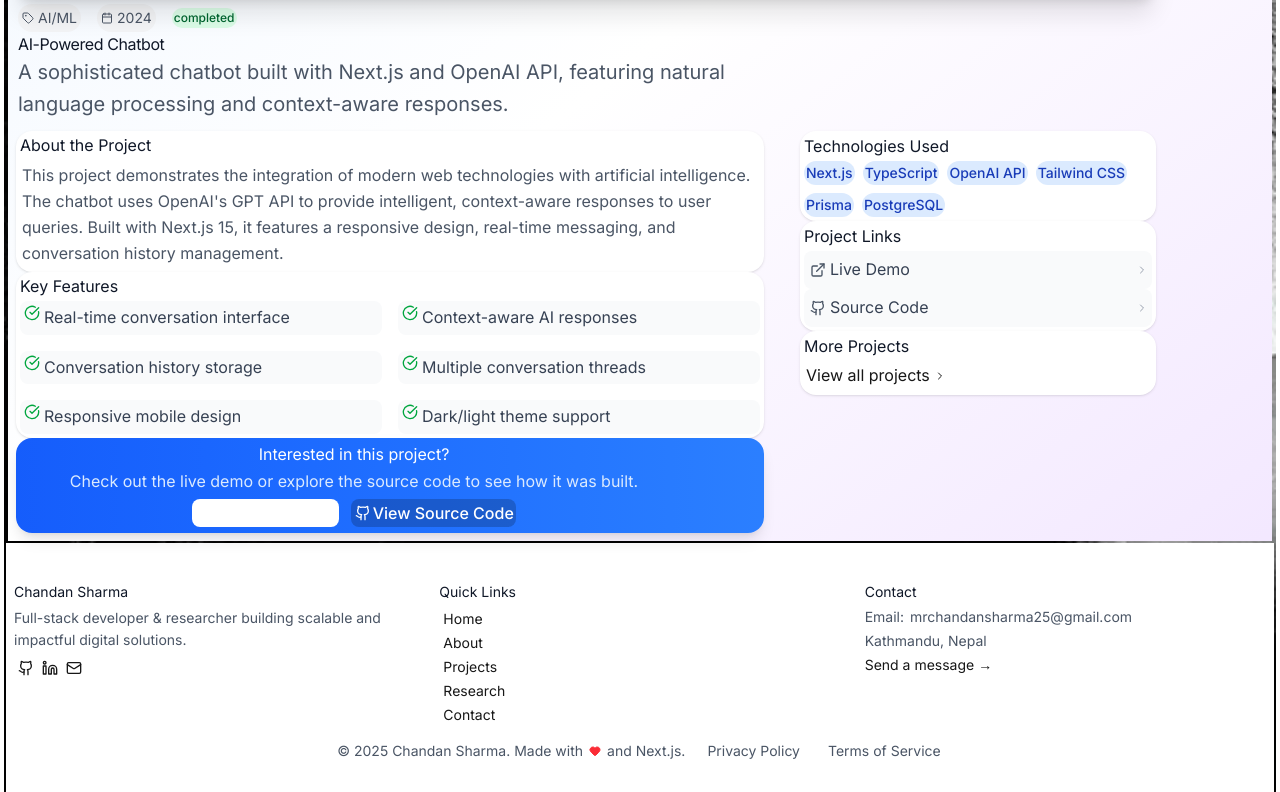
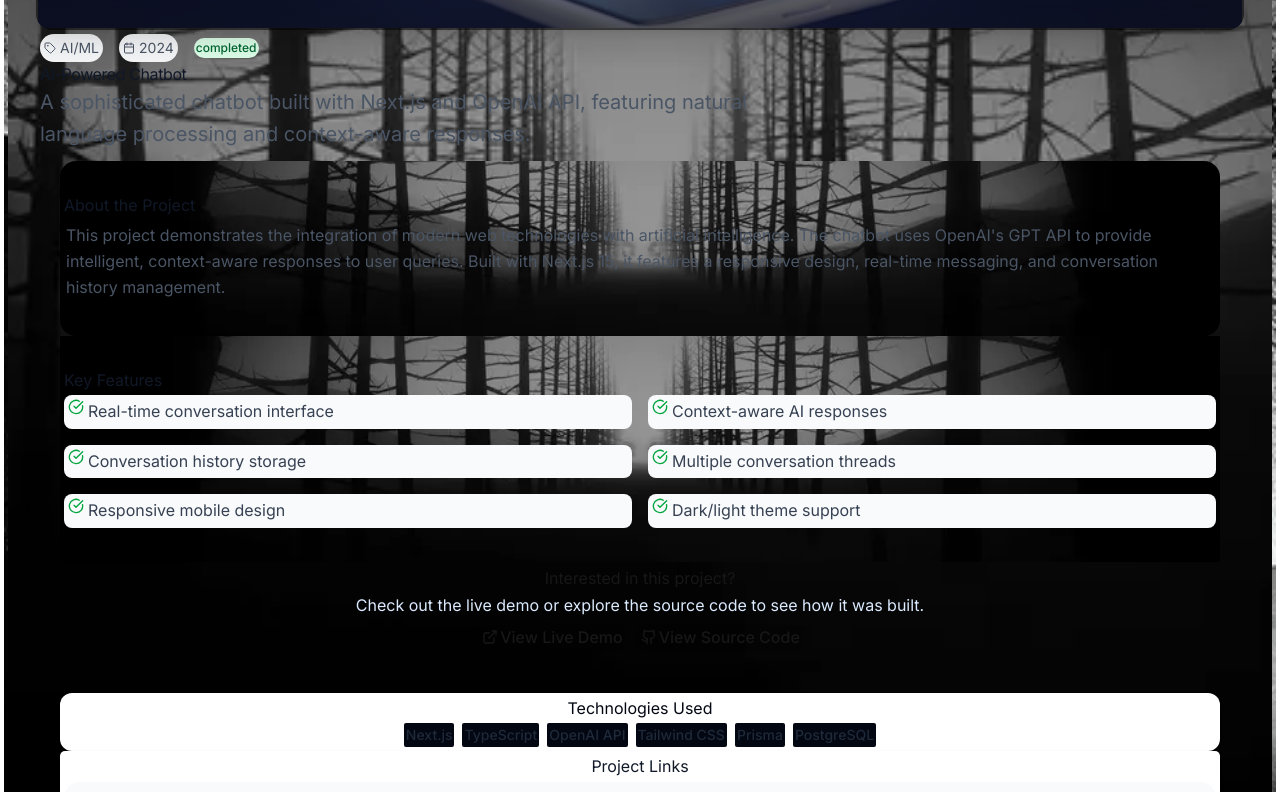
Before and after one commit to Chandan25sharma/portfolio-Chandan-Sharma, a Next.js app: page /projects/ai-chatbot in a window 1280 px wide. Shown: the part 540-1332 px from the top of the page. Built offline with nearby package versions, Linux system fonts and the light colour scheme.

Commit message:
updated view page

```diff
--- a/src/app/globals.css
+++ b/src/app/globals.css
@@ -488,13 +488,19 @@ body {
 }
 
 /* Improved container max widths */
-.container-responsive {
+.container-responsive1 {
   max-width: 100%;
   margin: 0 auto;
   padding-left: 1.5rem;
   padding-right: 1.5rem;
 }
 
+.container-responsive2 {
+  max-width: 100%;
+  margin: 0 auto;
+  padding-left: 4.5rem;
+  padding-right: 4.5rem;
+}
 @media (min-width: 640px) {
   .container-responsive {
     padding-left: 2rem;
--- a/src/app/projects/[slug]/page.tsx
+++ b/src/app/projects/[slug]/page.tsx
@@ -19,8 +19,8 @@ export default async function ProjectPage({ params }: PageProps) {
   }
 
   return (
-    <div className="min-h-screen py-12 md:py-20section-spacing bg-gradient-to-br from-blue-50 via-white to-purple-100 dark:from-gray-900 dark:via-gray-950 dark:to-gray-900">
-      <div className="mx-auto max-w-6xl px-4 sm:px-6 lg:px-8">
+    <div className="section-spacing bg-[url('/images/bgimg6.jpg')] bg-cover bg-center bg-no-repeat">
+      <div className="container-responsive1 mx-auto px-6 sm:px-8 lg:px-12">
         {/* Back Button */}
         <div className="mb-8">
           <Link
@@ -101,11 +101,11 @@ export default async function ProjectPage({ params }: PageProps) {
         </div>
 
         {/* Project Content */}
-        <div className="grid grid-cols-1 lg:grid-cols-3 gap-8">
+        <div className="grid grid-cols-1 lg:grid-cols-2 gap-8 container-responsive1">
           {/* Main Content */}
           <div className="lg:col-span-2 space-y-8">
             {/* About the Project */}
-            <section className="bg-white dark:bg-gray-900 rounded-2xl p-6 md:p-8 shadow-sm border border-gray-200 dark:border-gray-800">
+            <section className="section-spacing bg-[url('/images/bgimg6.jpg')] bg-cover bg-center bg-no-repeat rounded-2xl">
               <h2 className="text-2xl font-semibold text-gray-900 dark:text-white mb-6 pb-2 border-b border-gray-200 dark:border-gray-800">
                 About the Project
               </h2>
@@ -118,7 +118,7 @@ export default async function ProjectPage({ params }: PageProps) {
 
             {/* Key Features */}
             {'features' in project && (
-              <section className="bg-white dark:bg-gray-900 rounded-2xl p-6 md:p-8 shadow-sm border border-gray-200 dark:border-gray-800">
+              <section className="section-spacing bg-[url('/images/bgimg6.jpg')] bg-cover bg-center bg-no-repeat">
                 <h2 className="text-2xl font-semibold text-gray-900 dark:text-white mb-6 pb-2 border-b border-gray-200 dark:border-gray-800">
                   Key Features
                 </h2>
@@ -137,8 +137,8 @@ export default async function ProjectPage({ params }: PageProps) {
             )}
 
             {/* Call to Action */}
-            <section className="bg-gradient-to-r from-blue-600 to-blue-500 dark:from-blue-800 dark:to-blue-700 rounded-2xl p-6 md:p-8 text-white shadow-lg">
-              <div className="max-w-2xl mx-auto text-center">
+            <section className="g-gradient-custom justify-center">
+              <div className="max-w-8xl mx-auto text-center justify-around">
                 <h3 className="text-2xl font-semibold mb-3">
                   Interested in this project?
                 </h3>
@@ -150,7 +150,7 @@ export default async function ProjectPage({ params }: PageProps) {
                     href={project.liveUrl}
                     target="_blank"
                     rel="noopener noreferrer"
-                    className="inline-flex items-center justify-center px-6 py-3 text-base font-medium rounded-lg text-blue-600 bg-white hover:bg-gray-50 transition-all duration-200 hover:shadow-md"
+                    className="inline-flex items-center justify-center px-6 py-3 text-base font-medium rounded-lg text-white bg-black/20 hover:bg-black/30 transition-all duration-200 hover:shadow-md"
                   >
                     <ExternalLink className="mr-2 h-5 w-5" />
                     View Live Demo
@@ -159,7 +159,7 @@ export default async function ProjectPage({ params }: PageProps) {
                     href={project.githubUrl}
                     target="_blank"
                     rel="noopener noreferrer"
-                    className="inline-flex items-center justify-center px-6 py-3 text-base font-medium rounded-lg text-white bg-black/20 hover:bg-black/30 border border-white/20 transition-all duration-200 hover:shadow-md"
+                    className="inline-flex items-center justify-center px-6 py-3 text-base font-medium rounded-lg text-white bg-black/20 hover:bg-black/30 border border-white/10 transition-all duration-200 hover:shadow-md"
                   >
                     <Github className="mr-2 h-5 w-5" />
                     View Source Code
@@ -170,17 +170,17 @@ export default async function ProjectPage({ params }: PageProps) {
           </div>
 
           {/* Sidebar */}
-          <div className="lg:col-span-1 space-y-6 sticky top-6 h-fit">
+          <div className="lg:col-span-2 space-y-6 sticky top-6 h-fit max-w-8xl mx-auto text-center justify-around">
             {/* Technologies */}
-            <div className="bg-white dark:bg-gray-900 rounded-2xl p-6 shadow-sm border border-gray-200 dark:border-gray-800">
-              <h3 className="text-xl font-semibold text-gray-900 dark:text-white mb-4 pb-2 border-b border-gray-200 dark:border-gray-800">
+            <div className="bg-white dark:bg-gray-950 rounded-xl p-6 shadow-sm border border-gray-200 dark:border-gray-800">
+              <h3 className="text-xl font-semibold text-gray-950 dark:text-white mb-4 pb-2 border-b border-gray-200 dark:border-gray-800">
                 Technologies Used
               </h3>
-              <div className="flex flex-wrap gap-2">
+              <div className="flex flex-wrap gap-2 justify-center">
                 {project.technologies.map((tech) => (
                   <span
                     key={tech}
-                    className="inline-flex items-center px-3 py-1.5 rounded-full text-sm font-medium bg-blue-100 text-blue-800 dark:bg-blue-900 dark:text-blue-300 hover:scale-105 transition-transform duration-150"
+                    className="inline-flex items-center px-3 py-1.5 rounded-[2px] text-sm font-medium bg-gray-950 text-gray-800 dark:bg-gray-900 dark:text-gray-300"
                   >
                     {tech}
                   </span>
@@ -189,7 +189,7 @@ export default async function ProjectPage({ params }: PageProps) {
             </div>
 
             {/* Project Links */}
-            <div className="bg-white dark:bg-gray-900 rounded-2xl p-6 shadow-sm border border-gray-200 dark:border-gray-800">
+            <div className="bg-white dark:bg-gray-950 rounded-[5px] p-6 shadow-sm border border-gray-200 dark:border-gray-800">
               <h3 className="text-xl font-semibold text-gray-900 dark:text-white mb-4 pb-2 border-b border-gray-200 dark:border-gray-800">
                 Project Links
               </h3>
@@ -198,7 +198,7 @@ export default async function ProjectPage({ params }: PageProps) {
                   href={project.liveUrl}
                   target="_blank"
                   rel="noopener noreferrer"
-                  className="group flex items-center justify-between p-3 rounded-lg bg-gray-50 dark:bg-gray-800 hover:bg-gray-100 dark:hover:bg-gray-700 transition-all duration-200"
+                  className="group flex items-center justify-between p-3 rounded-2xl bg-gray-50 dark:bg-gray-950 hover:bg-gray-100 dark:hover:bg-gray-700 transition-all duration-200"
                 >
                   <div className="flex items-center space-x-3">
                     <ExternalLink className="h-5 w-5 text-gray-600 dark:text-gray-400" />
@@ -210,7 +210,7 @@ export default async function ProjectPage({ params }: PageProps) {
                   href={project.githubUrl}
                   target="_blank"
                   rel="noopener noreferrer"
-                  className="group flex items-center justify-between p-3 rounded-lg bg-gray-50 dark:bg-gray-800 hover:bg-gray-100 dark:hover:bg-gray-700 transition-all duration-200"
+                  className="group flex items-center justify-between p-3 rounded-lg bg-gray-50 dark:bg-gray-950 hover:bg-gray-100 dark:hover:bg-gray-700 transition-all duration-200"
                 >
                   <div className="flex items-center space-x-3">
                     <Github className="h-5 w-5 text-gray-600 dark:text-gray-400" />
@@ -222,7 +222,7 @@ export default async function ProjectPage({ params }: PageProps) {
             </div>
 
             {/* More Projects */}
-            <div className="bg-white dark:bg-gray-900 rounded-2xl p-6 shadow-sm border border-gray-200 dark:border-gray-800">
+            <div className="bg-white dark:bg-gray-900 rounded-[5px] p-6 shadow-sm border border-gray-200 dark:border-gray-800">
               <h3 className="text-xl font-semibold text-gray-900 dark:text-white mb-4 pb-2 border-b border-gray-200 dark:border-gray-800">
                 More Projects
               </h3>
--- a/src/components/Footer.tsx
+++ b/src/components/Footer.tsx
@@ -93,7 +93,7 @@ export default function Footer() {
       </div>
 
       {/* Bottom Footer */}
-      <div className="border-t border-gray-200 dark:border-gray-800 py-6">
+      <div className="border-t-2 border-white py-6">
         <div className="max-w-8xl mx-auto flex flex-col md:flex-row items-center justify-center gap-4 text-gray-600 dark:text-gray-400">
           <motion.p
             initial={{ opacity: 0 }}
```
